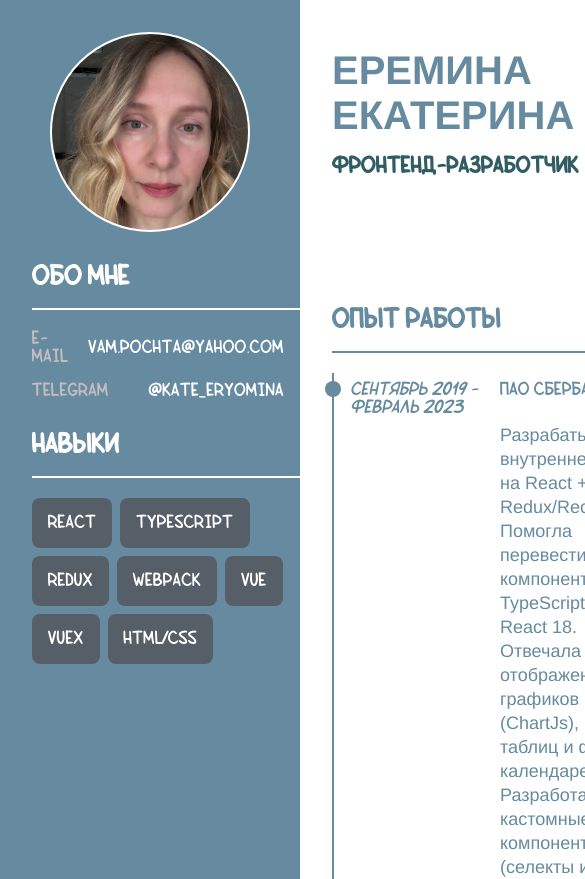
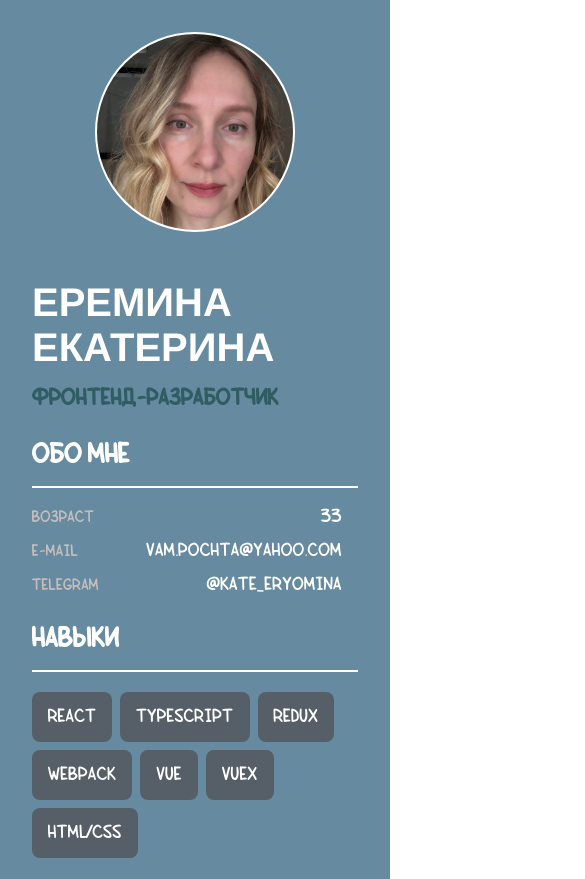
Before and after one commit to Kate9090/cv, a React (Create React App) app: page / in a window 390 px wide. Shown: the top 879 px of the page, 585 px wide, since content can reach past the window. Built offline with nearby package versions, Linux system fonts and the light colour scheme.

Commit message:
adds adaptive

```diff
--- a/src/App.module.scss
+++ b/src/App.module.scss
@@ -1,4 +1,10 @@
 .App {
   display: flex;
   min-height: 100vh;
+  min-width: 380px;
+  overflow: auto;
+
+  @media only screen and (max-width: 730px) {
+		flex-direction: column;
+	}
 }
--- a/src/Left.module.scss
+++ b/src/Left.module.scss
@@ -15,6 +15,10 @@
 
 		background-image: url('../assets/images/me.png');
 		background-size: 200px auto;
+	}
+
+	&__TitleName {
+		display: inline;
 	}
 
 	&__Contacts {
--- a/src/Left/Left.jsx
+++ b/src/Left/Left.jsx
@@ -2,15 +2,27 @@ import React from 'react';
 
 import styles from './Left.module.scss';
 
-const url = '../assets/images/me.png'
+const age = new Date().getFullYear() - new Date(1990, 0, 28).getFullYear();
 
 const LeftContent = () => {
 	return (
 		<div className={styles.Left}>
-			<div className={styles.Left__ImageWrapper} />
+			<div className={styles.Left__TitleInfo}>
+				<div className={styles.Left__ImageWrapper}>
+					<div className={styles.Left__Image} />
+				</div>
+				<section className={styles.Left__TitleName}>
+					<h1 className={styles.Left__MainName}>Еремина Екатерина</h1>
+					<h2 className={styles.Left__JobTitle}>Фронтенд-разработчик</h2>
+				</section>
+			</div>
 
 			<section className={styles.Left__Contacts}>
 				<h1 className={styles.Left__Title}>Обо мне</h1>
+				<div className={styles.Left__Line}>
+				<span className={styles.Left__Label}>возраст</span>
+					<p className={styles.Left__Contact}>{age}</p>
+				</div>
 				<div className={styles.Left__Line}>
 					<span className={styles.Left__Label}>e-mail</span>
 					<p className={styles.Left__Contact}>vam.pochta@yahoo.com</p>
--- a/src/Left/Left.module.scss
+++ b/src/Left/Left.module.scss
@@ -1,12 +1,17 @@
 .Left {
 	width: 20%;
-	min-width: 300px;
+	min-width: 320px;
 
 	color: #fff;
 
 	background-color: var(--blue);
 
 	&__ImageWrapper {
+		width: 300px;
+		min-width: 300px;
+	}
+
+	&__Image {
 		margin: 32px auto;
 		width: 200px;
 		height: 200px;
@@ -15,6 +20,26 @@
 
 		background-image: url('../assets/images/me.png');
 		background-size: 200px auto;
+	}
+
+	&__TitleName {
+		display: none;
+	}
+
+	&__MainName {
+		font-family: 'Franklin Gothic Medium', 'Arial Narrow', Arial, sans-serif;
+
+		margin: 0;
+		margin-top: 16px;
+
+		font-size: 40px;
+		text-transform: uppercase;
+	}
+
+	&__JobTitle {
+		color: var(--blue-gray);
+		font-size: 20px;
+		text-transform: uppercase;
 	}
 
 	&__Contacts {
@@ -39,6 +64,7 @@
 	&__Label {
 		margin-right: 16px;
 
+		font-size: 14px;
 		color: rgb(196, 189, 189);
 	}
 
@@ -64,4 +90,32 @@
 			background-color: rgba(58, 114, 118, 0.6);
 		}
 	}
+
+	@media only screen and (max-width: 730px) {
+		width: 100%;
+
+		&__TitleInfo {
+			display: flex;
+			align-items: center;
+		}
+
+		&__TitleName {
+			display: block;
+			margin: 0 32px;
+		}
+
+		&__Contacts {
+			margin-right: 32px;
+		}
+	}
+
+	@media only screen and (max-width: 580px) {
+		&__TitleInfo {
+			flex-direction: column;
+		}
+
+		&__TitleName {
+			align-self: start;
+		}
+	}
 }
--- a/src/Right/Right.module.scss
+++ b/src/Right/Right.module.scss
@@ -15,7 +15,7 @@
 	}
 
 	&__JobTitle {
-		margin-bottom: 129px;
+		margin-bottom: 131px;
 		color: var(--blue-gray);
 		font-size: 20px;
 		text-transform: uppercase;
@@ -65,9 +65,22 @@
 		font-size: 18px;
 		line-height: 24px;
 		text-transform: inherit;
+		text-align: justify;
 	}
 
 	&__EducationWrapper {
 		margin-top: 32px;
 	}
+
+	@media only screen and (max-width: 760px) {
+		&__JobTitle {
+			margin-bottom: 84px;
+		}
+	}
+
+	@media only screen and (max-width: 730px) {
+		&__Name, &__JobTitle {
+			display: none;
+		}
+	}
 }
```
